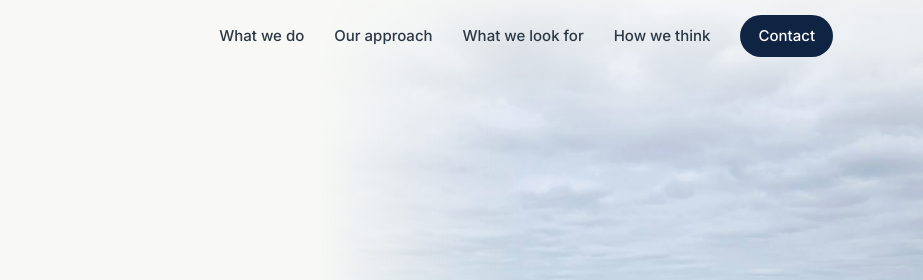
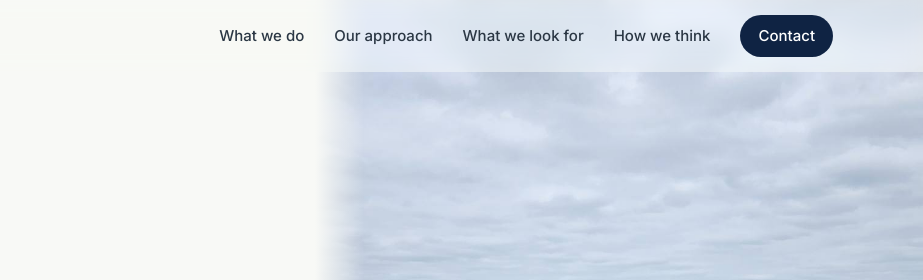
Before and after one commit to teoofinelli/sbi-web, a plain HTML site: page index.html in a window 1280 px wide. Shown: the top 280 px of the page, 357-1280 px from the left. Drawn offline with Linux system fonts and the light colour scheme.

Commit message:
Portada: degradados más suaves, fotos cada 3,5 s con transición deslizante
Co-Authored-By: Claude Opus 5.5 <noreply@anthropic.com>

```diff
--- a/index.html
+++ b/index.html
@@ -89,7 +89,7 @@
         </div>
       </div>
       <!-- Rotating photos. To add or swap one, drop the file in assets/ and add another <img> here. -->
-      <div class="hero-media" aria-hidden="true" data-interval="5500">
+      <div class="hero-media" aria-hidden="true" data-interval="3500">
         <img class="is-active" src="assets/hero-1-soy.jpg" alt="" width="1000" height="1776" fetchpriority="high">
         <img src="assets/hero-2-corn.jpg" alt="" width="1000" height="1776" style="--focus: center 55%">
         <img src="assets/hero-3-field.jpg" alt="" width="1000" height="1778" style="--focus: center 60%">
--- a/main.js
+++ b/main.js
@@ -84,12 +84,13 @@
   const photos = media ? media.querySelectorAll("img") : [];
   if (photos.length > 1 && !reduceMotion) {
     const pauseBtn = document.querySelector(".slider-pause");
-    const interval = Number(media.dataset.interval) || 5500;
+    const interval = Number(media.dataset.interval) || 3500;
     let current = 0;
     let timer = null;
 
     const next = () => {
-      photos[current].classList.remove("is-active");
+      photos.forEach((p) => p.classList.remove("is-leaving"));
+      photos[current].classList.replace("is-active", "is-leaving");
       current = (current + 1) % photos.length;
       photos[current].classList.add("is-active");
     };
--- a/styles.css
+++ b/styles.css
@@ -72,6 +72,9 @@ p { margin: 0; }
 .site-header {
   position: fixed; inset: 0 0 auto 0; z-index: 50;
   height: var(--header-h);
+  background: rgba(248, 249, 246, .55);
+  backdrop-filter: saturate(160%) blur(8px);
+  -webkit-backdrop-filter: saturate(160%) blur(8px);
   transition: background .3s, box-shadow .3s;
 }
 .site-header.is-scrolled {
@@ -204,20 +207,17 @@ p { margin: 0; }
 .hero-media img {
   position: absolute; inset: 0; width: 100%; height: 100%;
   object-fit: cover; object-position: var(--focus, center 45%);
-  opacity: 0; transform: scale(1.06);
-  transition: opacity 1.4s ease, transform 7s ease-out;
+  /* scale is enough to cover the offset, so no empty edge shows while sliding */
+  opacity: 0; transform: translateX(4%) scale(1.09);
+  transition: opacity .9s ease, transform 1.1s cubic-bezier(.22, .61, .36, 1);
 }
-/* crossfade with a slow, subtle zoom-out on the visible photo */
-.hero-media img.is-active { opacity: 1; transform: scale(1); }
+/* incoming photo slides in from the right; the outgoing one drifts left and fades */
+.hero-media img.is-active { opacity: 1; transform: none; z-index: 0; }
+.hero-media img.is-leaving { opacity: 0; transform: translateX(-6%) scale(1.02); }
 .hero-media::before {
-  /* soft blend from the paper background into the photo */
-  content: ""; position: absolute; inset: 0 auto 0 0; width: 34%; z-index: 1;
+  /* thin blend from the paper background into the photo */
+  content: ""; position: absolute; inset: 0 auto 0 0; width: 8%; z-index: 1;
   background: linear-gradient(90deg, var(--paper), rgba(248, 249, 246, 0));
-}
-.hero-media::after {
-  /* keeps the nav readable over any photo */
-  content: ""; position: absolute; inset: 0 0 auto 0; height: 150px; z-index: 1;
-  background: linear-gradient(180deg, rgba(248, 249, 246, .85), rgba(248, 249, 246, 0));
 }
 
 /* ---------- Sections ---------- */
@@ -389,7 +389,7 @@ a.contact-line:hover .contact-value { color: var(--green); }
 
   .hero { grid-template-columns: 1fr; min-height: 0; }
   .hero-media { order: -1; height: 300px; margin-top: var(--header-h); }
-  .hero-media::before { inset: auto 0 0 0; width: auto; height: 45%;
+  .hero-media::before { inset: auto 0 0 0; width: auto; height: 12%;
     background: linear-gradient(0deg, var(--paper), rgba(248, 249, 246, 0)); }
   .hero-text { padding: 8px var(--gutter) 56px; justify-content: flex-start; }
   .hero-inner { max-width: none; }
```
